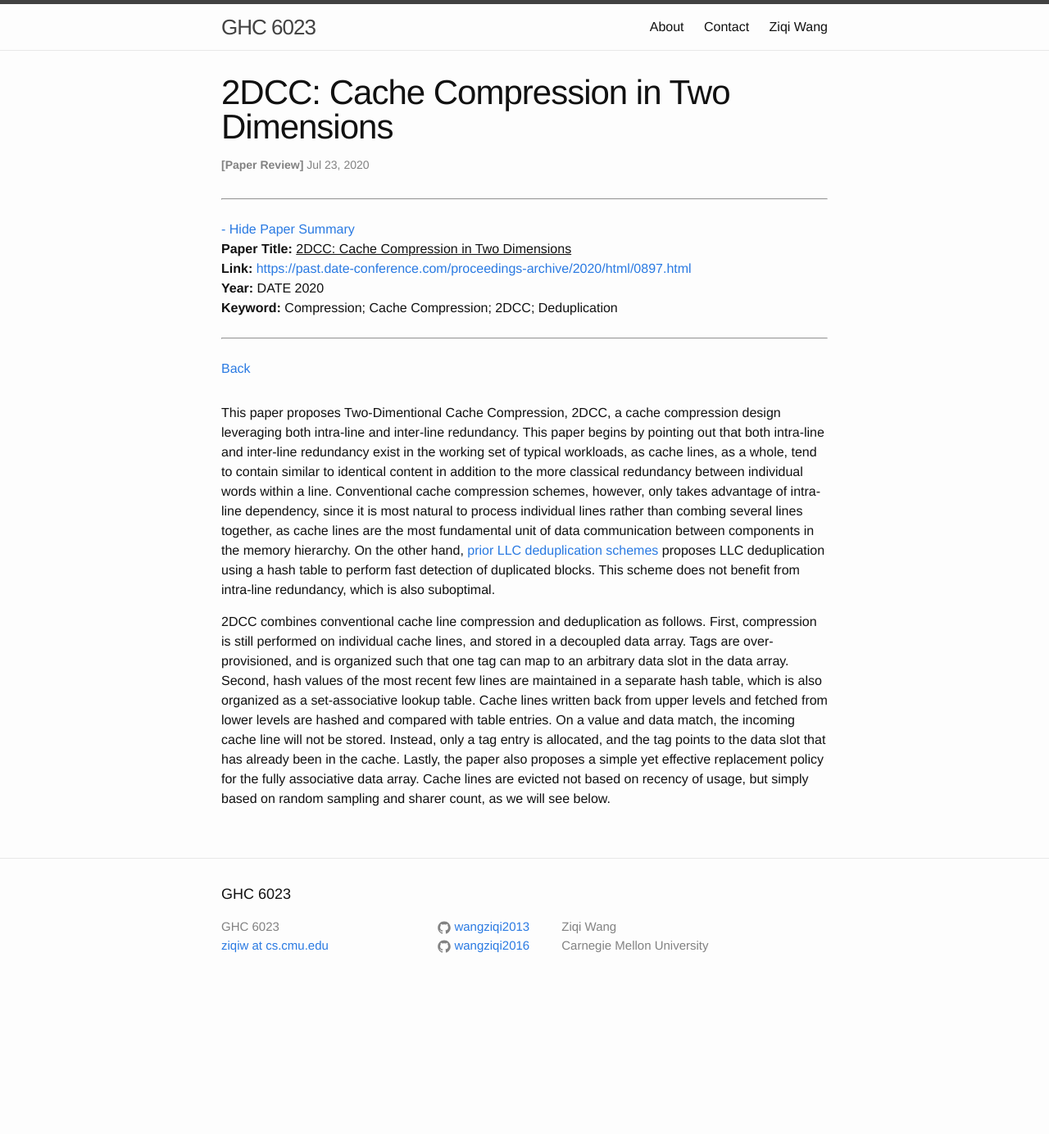
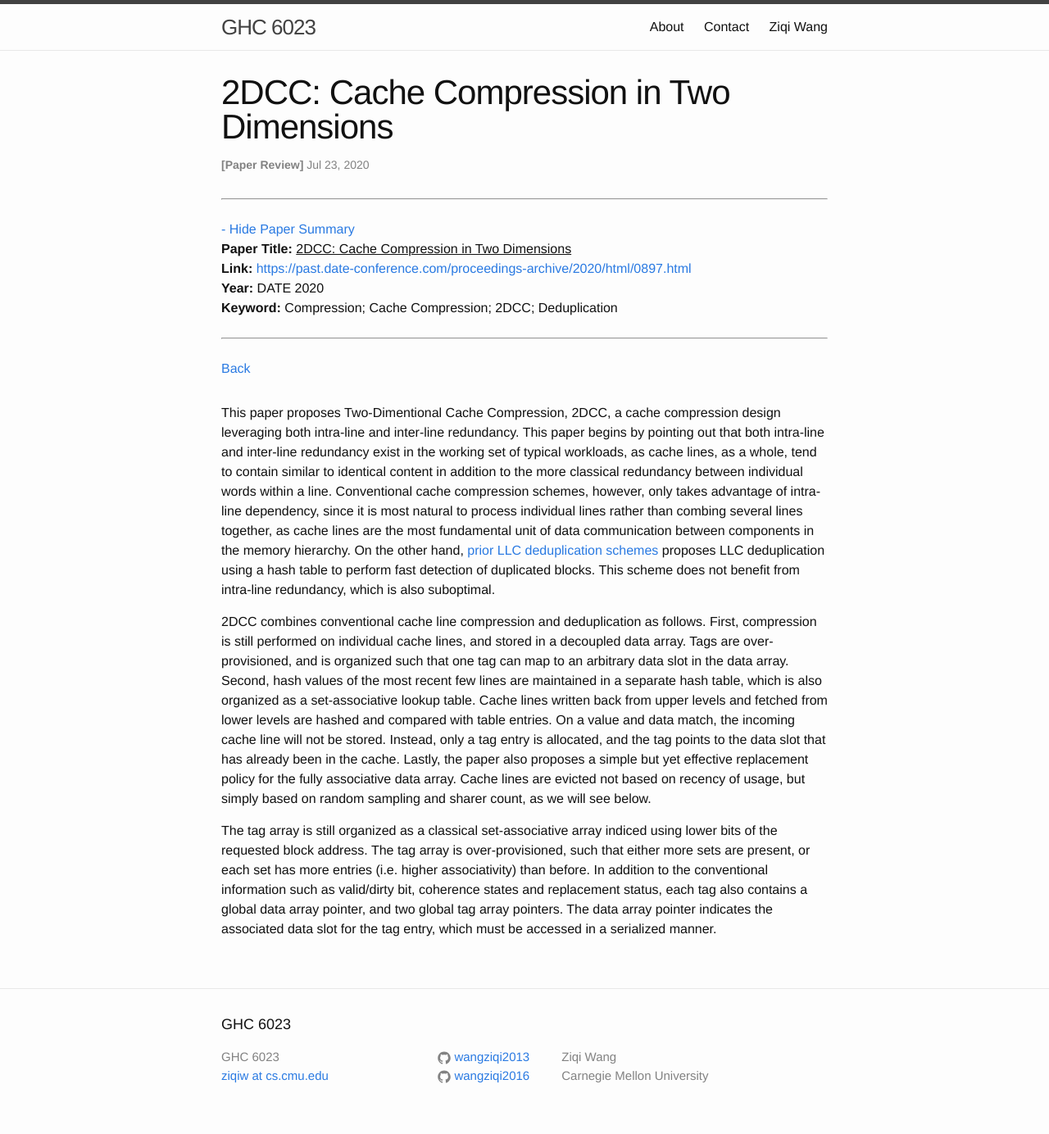
Before and after one commit to wangziqi2013/wangziqi2013.github.io, a Jekyll site: the page built from _posts/2020-07-22-2dcc.markdown, in a window 1280 px wide. Shown: the whole page at 82% size. Built offline with Jekyll 4.4.1, drawn with Linux system fonts in a browser that asks for light colours; before the commit the page ends 1225 px from its top, so only the background shows below that.

Commit message:
Adding tags

```diff
--- a/_posts/2020-07-22-2dcc.markdown
+++ b/_posts/2020-07-22-2dcc.markdown
@@ -29,6 +29,13 @@ one tag can map to an arbitrary data slot in the data array. Second, hash values
 in a separate hash table, which is also organized as a set-associative lookup table. Cache lines written back from upper
 levels and fetched from lower levels are hashed and compared with table entries. On a value and data match, the incoming
 cache line will not be stored. Instead, only a tag entry is allocated, and the tag points to the data slot that has already
-been in the cache. Lastly, the paper also proposes a simple yet effective replacement policy for the fully associative data
-array. Cache lines are evicted not based on recency of usage, but simply based on random sampling and sharer count, as
-we will see below.
+been in the cache. Lastly, the paper also proposes a simple but yet effective replacement policy for the fully associative
+data array. Cache lines are evicted not based on recency of usage, but simply based on random sampling and sharer count,
+as we will see below.
+
+The tag array is still organized as a classical set-associative array indiced using lower bits of the requested block
+address. The tag array is over-provisioned, such that either more sets are present, or each set has more entries
+(i.e. higher associativity) than before. In addition to the conventional information such as valid/dirty bit, coherence
+states and replacement status, each tag also contains a global data array pointer, and two global tag array pointers.
+The data array pointer indicates the associated data slot for the tag entry, which must be accessed in a serialized
+manner.
```
